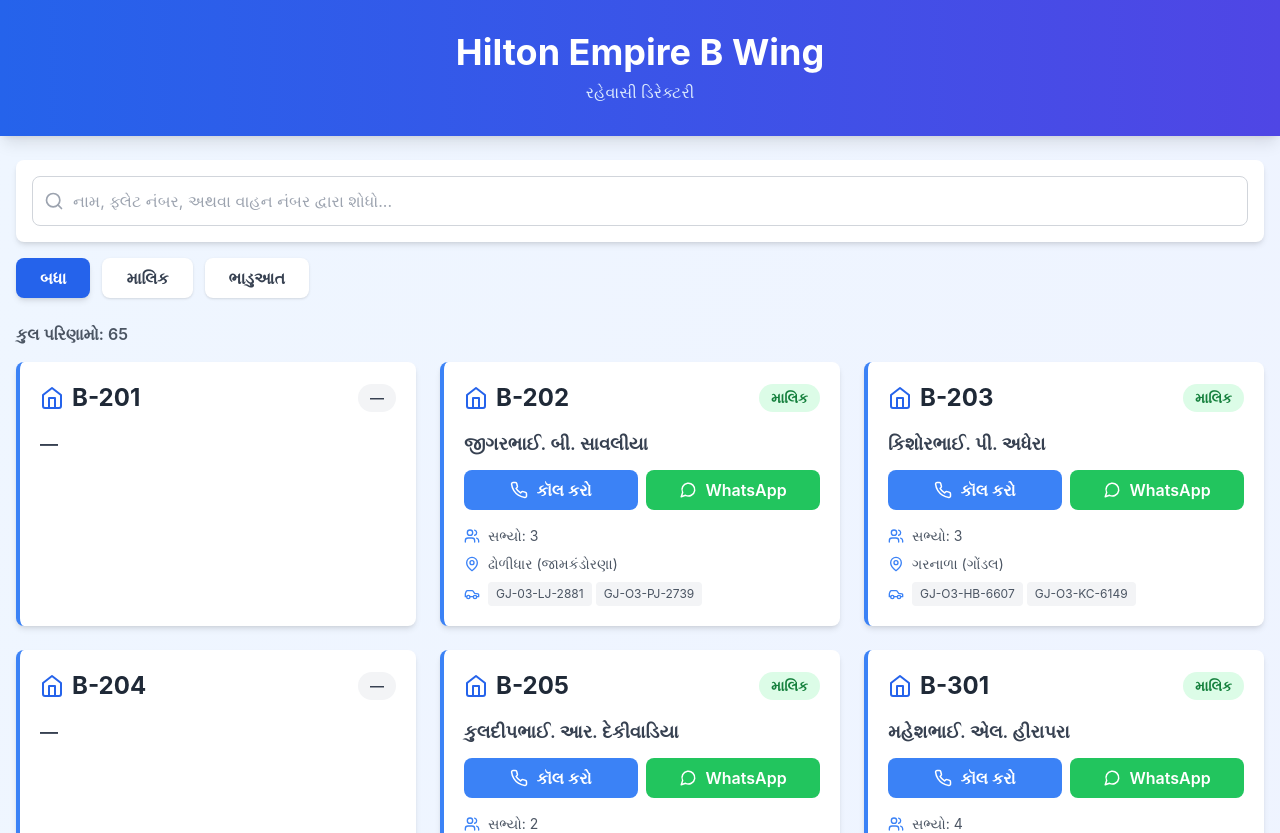
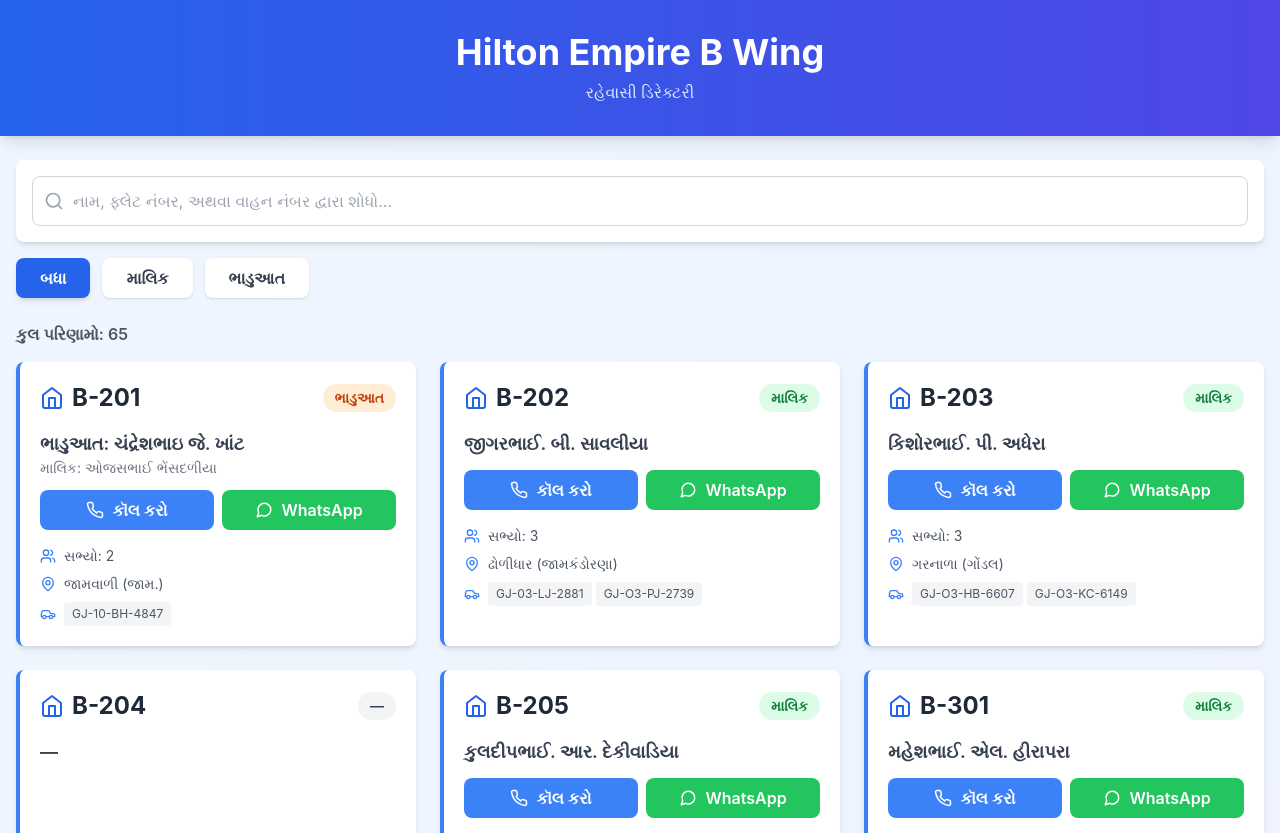
Before and after one commit to pragnesh-recruiter/hilton-empire-directory, a React (Vite) app: page / in a window 1280 px wide. Shown: the top 833 px of the page. Built offline with nearby package versions, Linux system fonts and the light colour scheme.

Commit message:
Modify apartment B-201 owner and tenant information
Updated owner and tenant details for apartment B-201.

```diff
--- a/src/App.jsx
+++ b/src/App.jsx
@@ -4,14 +4,16 @@
 const apartmentsData = [
   {
     "flatNo": "B-201",
-    "ownerName": "nan",
+    "ownerName": "ઓજસભાઈ ભેંસદળીયા",
     "ownerPhone": "nan",
-    "type": "",
-    "tenantName": "nan",
-    "tenantPhone": "nan",
-    "members": 0,
-    "nativePlace": "",
-    "vehicles": []
+    "type": "ભાડુઆત",
+    "tenantName": "ચંદ્રેશભાઇ જે. ખાંટ",
+    "tenantPhone": "9624611866",
+    "members": 2,
+    "nativePlace": "જામવાળી (જામ.)",
+    "vehicles": [
+      "GJ-10-BH-4847"
+    ]
   },
   {
     "flatNo": "B-202",
```
